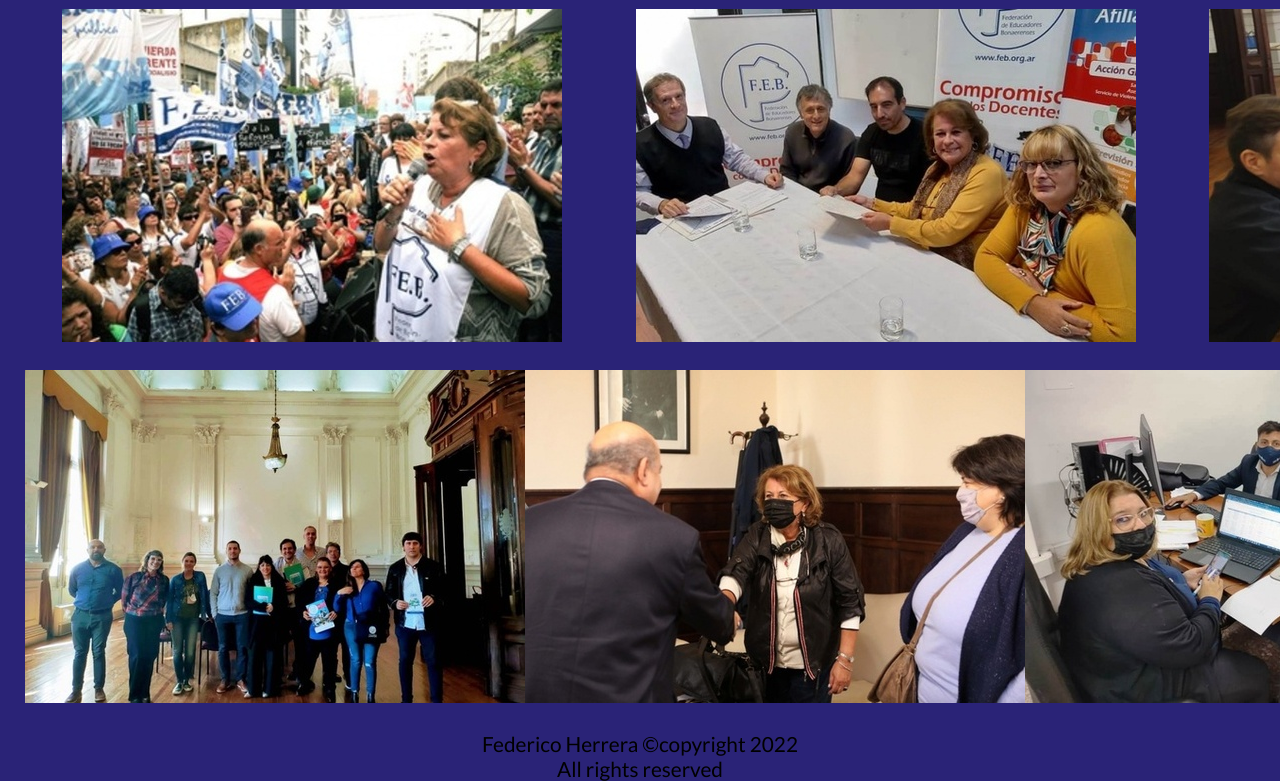
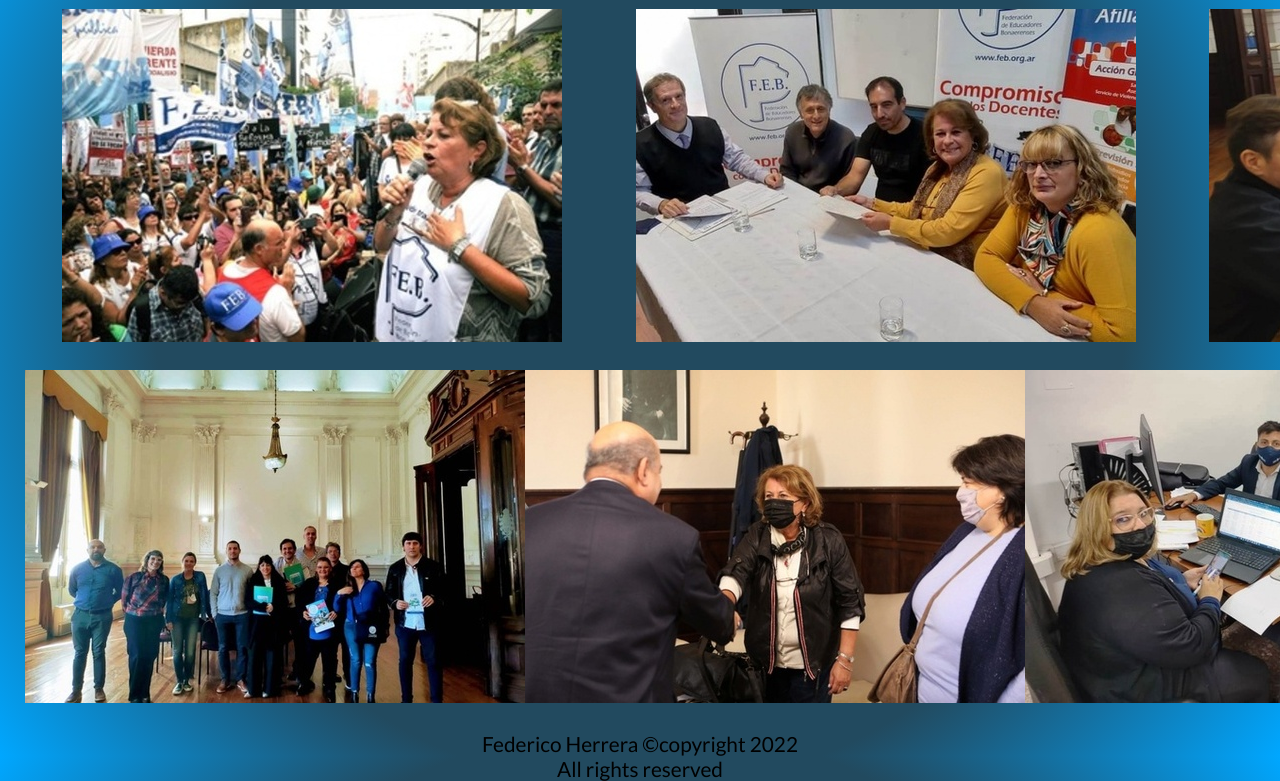
Before and after one commit to Fedeeherrera/GremioFedericoHerreraCoder, a plain HTML site: page index.html in a window 1280 px wide. Shown: the part 146-927 px from the top of the page. Drawn offline with Linux system fonts and the light colour scheme.

Commit message:
Le agregue Gradiente al Background

```diff
--- a/css/styles.css
+++ b/css/styles.css
@@ -7,7 +7,8 @@
 
 body {
   font-family: 'Lato', sans-serif;
-  background-color: #2a2377;
+  background: rgb(34,74,95) no-repeat;
+  background: radial-gradient(circle, rgba(34,74,95,1) 0%, rgba(34,74,95,1) 62%, rgba(0,167,255,1) 100%);
 }
 
 header {
```
